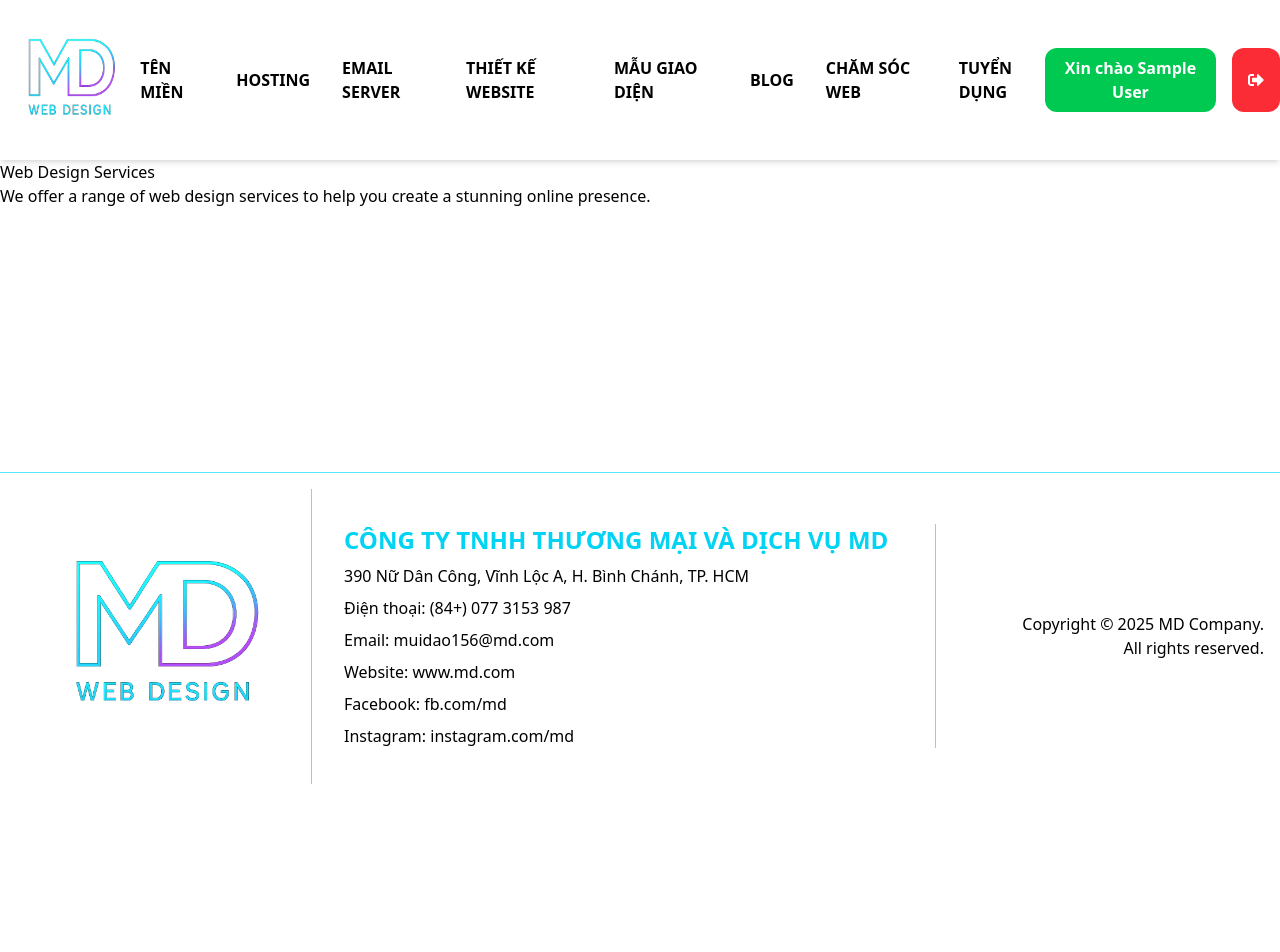
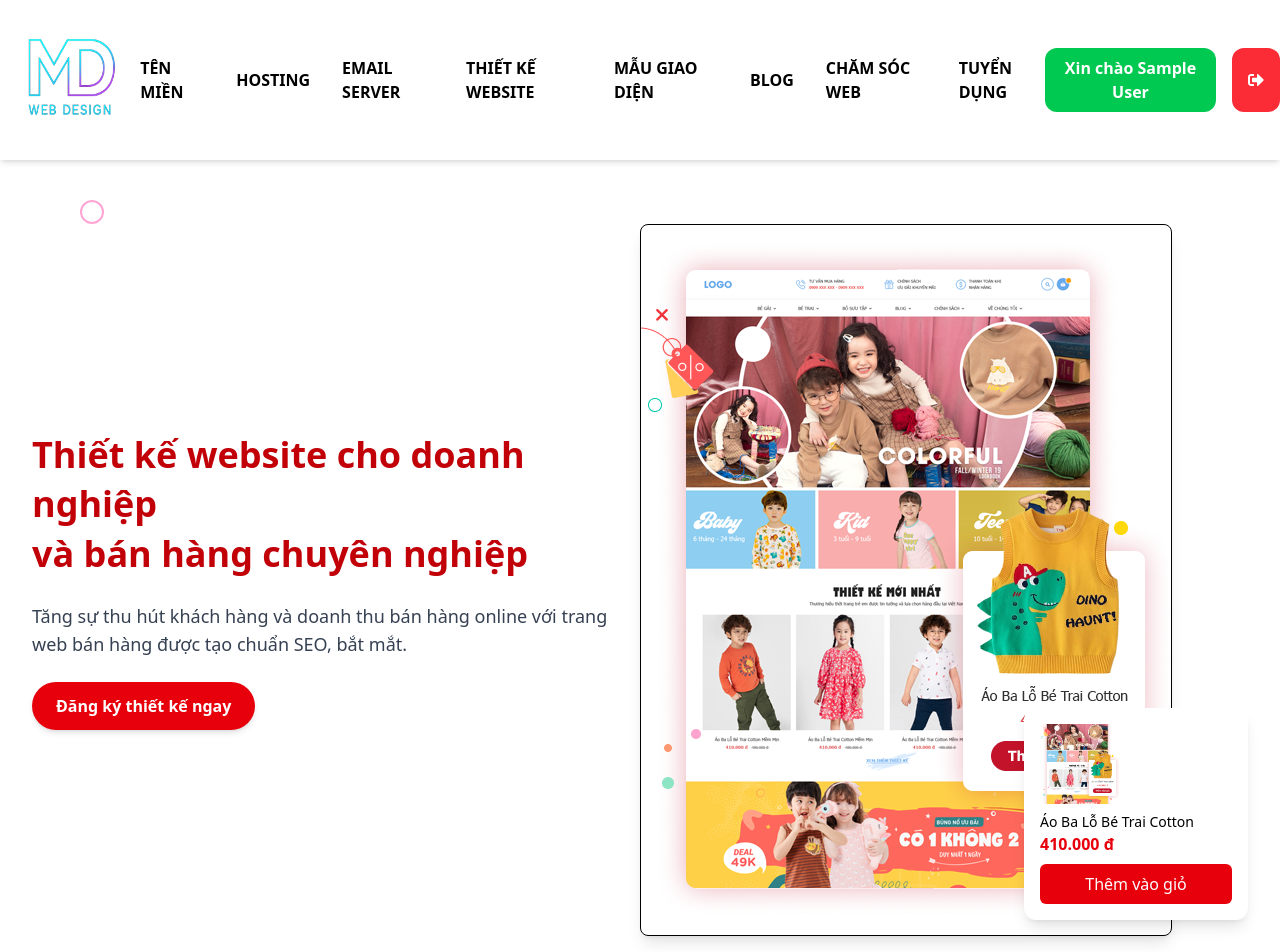
Before and after one commit to muidaoqui/web_service, a React (Vite) app in the folder Web/: page /web-design in a window 1280 px wide. Shown: the top 952 px of the page. Before the commit the page ends 800 px from the top, so only its background shows below. Built offline with nearby package versions, Linux system fonts and the light colour scheme; sample sign-in values are in the browser's storage.

Commit message:
web-design-pg

```diff
--- a/Web/src/pages/custom/WebDesign.jsx
+++ b/Web/src/pages/custom/WebDesign.jsx
@@ -1,10 +1,63 @@
 import React from "react";
+import mau from "../../assets/mau.png";
+import mau1 from "../../assets/mau1.png";
+import Procedure from "../../components/Procedure";
+import Adventage from "../../components/Advantage";
 
 function WebDesign() {
     return (
-        <div>
-            <h1>Web Design Services</h1>
-            <p>We offer a range of web design services to help you create a stunning online presence.</p>
+        <div className="relative  to-gray-100 overflow-hidden py-16">
+            <div className="max-w-7xl mx-auto px-6 lg:px-8 flex flex-col md:flex-row items-center bg-gradient-to-t from-white">
+                {/* Left content */}
+                <div className="md:w-1/2 text-center md:text-left space-y-6">
+                    <h1 className="text-3xl md:text-4xl font-bold text-red-700 leading-snug">
+                        Thiết kế website cho doanh nghiệp <br />
+                        và bán hàng chuyên nghiệp
+                    </h1>
+                    <p className="text-gray-700 text-lg">
+                        Tăng sự thu hút khách hàng và doanh thu bán hàng online với trang web bán hàng
+                        được tạo chuẩn SEO, bắt mắt.
+                    </p>
+                    <button className="bg-red-600 hover:bg-red-700 text-white px-6 py-3 rounded-full font-semibold shadow-md">
+                        Đăng ký thiết kế ngay
+                    </button>
+                </div>
+
+                {/* Right content - image mockup */}
+                <div className="md:w-1/2 mt-10 md:mt-0 relative">
+                    <div className="relative">
+                        {/* Website image */}
+                        <img
+                            src={mau}
+                            alt="Website Demo"
+                            className="rounded-lg shadow-lg border"
+                        />
+                        {/* Popup product card */}
+                        <div className="absolute bottom-4 right-0 bg-white rounded-xl shadow-lg p-4 w-56">
+                            <img
+                                src={mau1}
+                                alt="Áo Ba Lỗ Bé Trai Cotton"
+                                className="w-20 h-20 object-cover rounded-md mb-2"
+                            />
+                            <p className="text-sm font-medium">Áo Ba Lỗ Bé Trai Cotton</p>
+                            <p className="text-red-600 font-bold">410.000 đ</p>
+                            <button className="mt-2 w-full bg-red-600 hover:bg-red-700 text-white py-2 rounded-md">
+                                Thêm vào giỏ
+                            </button>
+                        </div>
+                    </div>
+                </div>
+            </div>
+
+            {/* Background decorations */}
+            <div className="absolute inset-0 pointer-events-none">
+                <div className="absolute top-10 left-20 w-6 h-6 border-2 border-pink-300 rounded-full"></div>
+                <div className="absolute bottom-20 left-10 w-5 h-5 border-2 border-green-300 rounded"></div>
+                <div className="absolute top-1/3 right-16 w-6 h-6 border-2 border-yellow-300 rotate-45"></div>
+                <div className="absolute bottom-10 right-24 w-5 h-5 border-2 border-blue-300 rotate-12"></div>
+            </div>
+            <Procedure />
+            <Adventage />
         </div>
     );
 }
```
Also changed, not shown: Web/src/assets/mau.png (added), Web/src/assets/mau1.png (added).
